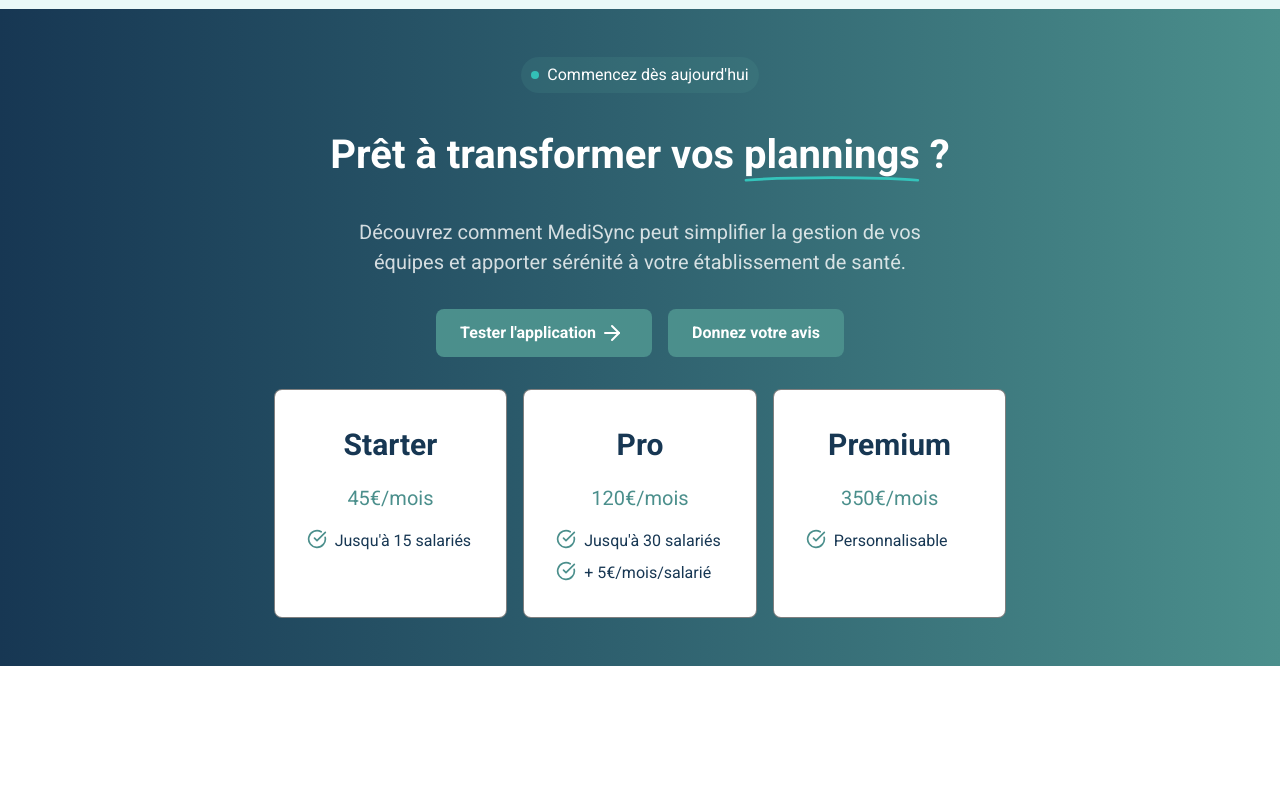
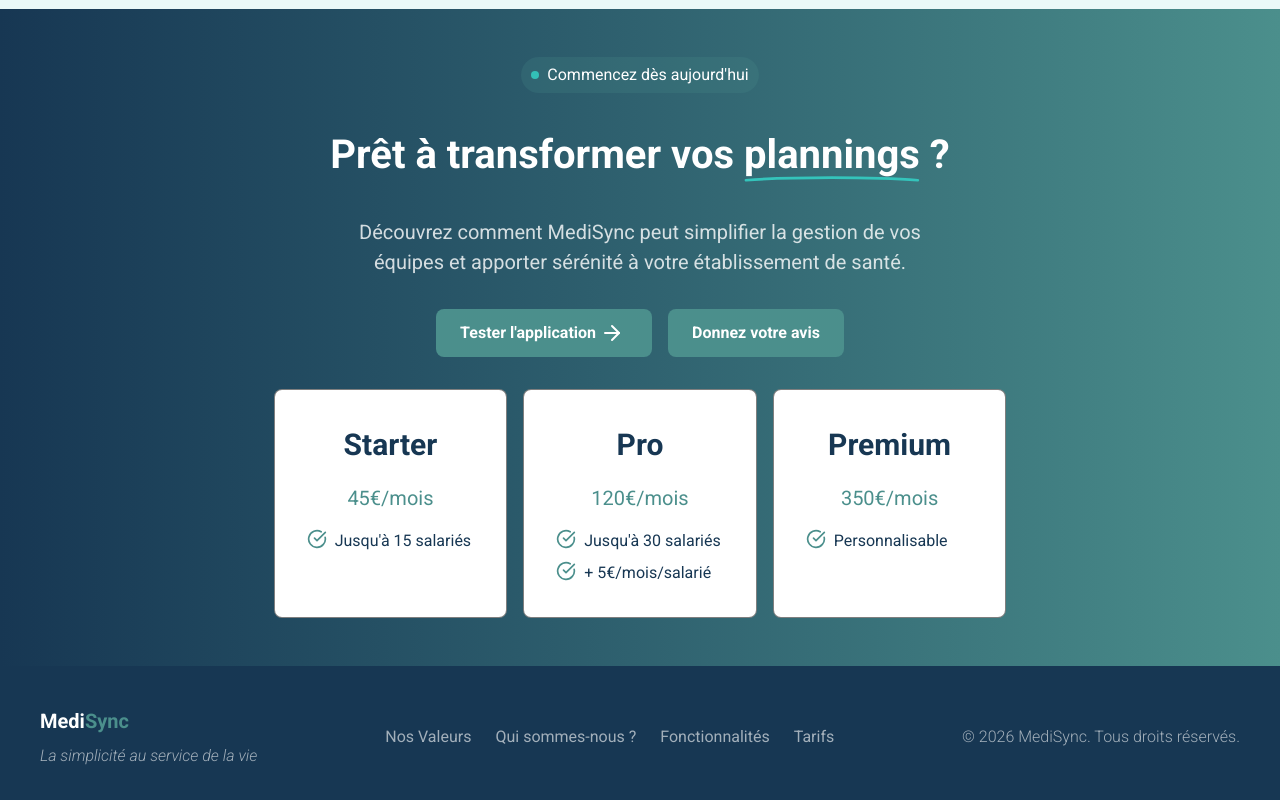
Before and after one commit to bastos-rcd/MEDISYNC, a React (Vite) app in the folder landing-page/: page / in a window 1280 px wide. Shown: the part 2865-3665 px from the top of the page. Before the commit the page ends 3531 px from the top, so only its background shows below. Built offline with nearby package versions, Linux system fonts and the light colour scheme.

Commit message:
feat: footer

```diff
--- a/landing-page/src/App.tsx
+++ b/landing-page/src/App.tsx
@@ -4,6 +4,7 @@
 import About from "./components/About";
 import Features from "./components/Features";
 import Prices from "./components/Prices";
+import Footer from "./components/Footer";
 
 export default function App() {
   return (
@@ -21,6 +22,8 @@
 
         <Prices />
       </div>
+
+      <Footer />
     </>
   );
 }
--- /dev/null
+++ b/landing-page/src/components/Footer.tsx
@@ -0,0 +1,41 @@
+const Link = ({
+  href,
+  children,
+}: {
+  href: string;
+  children: React.ReactNode;
+}) => (
+  <a
+    className="text-white/60 hover:text-(--secondary) transition-colors"
+    href={href}
+  >
+    {children}
+  </a>
+);
+
+export default function Footer() {
+  return (
+    <footer className="flex flex-col lg:flex-row items-center justify-between bg-(--primary) gap-6 p-10">
+      <div className="flex flex-col items-start gap-2">
+        <h3 className="font-bold text-white">
+          Medi<span className="text-(--secondary)">Sync</span>
+        </h3>
+
+        <p className="text-white/60 font-light italic">
+          La simplicité au service de la vie
+        </p>
+      </div>
+
+      <div className="flex items-center gap-6">
+        <Link href="#values">Nos Valeurs</Link>
+        <Link href="#about">Qui sommes-nous ?</Link>
+        <Link href="#features">Fonctionnalités</Link>
+        <Link href="#prices">Tarifs</Link>
+      </div>
+
+      <div className="text-white/60 font-light">
+        © {new Date().getFullYear()} MediSync. Tous droits réservés.
+      </div>
+    </footer>
+  );
+}
```
Also changed, not shown: 1 other file (tests, documents, lock files or other folders).
